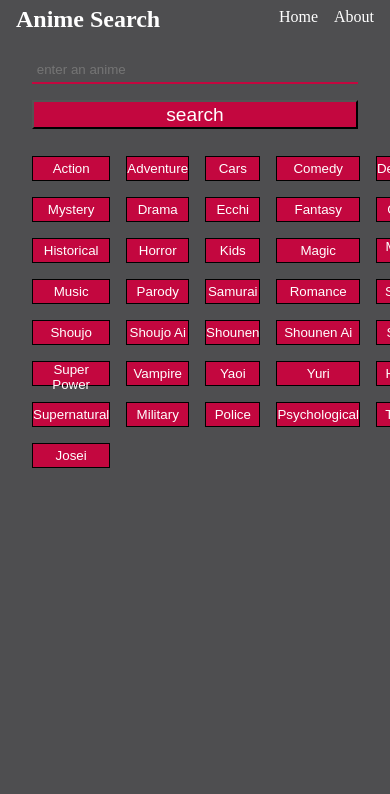
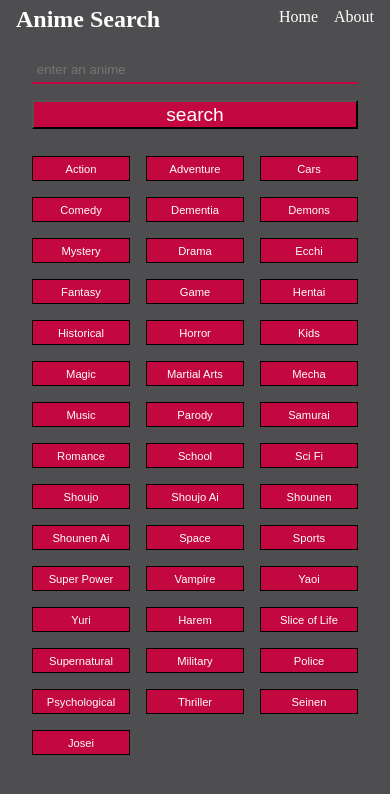
Before and after one commit to SyntaxMotta/AnimeSearch, a React (Create React App) app: page / in a window 390 px wide. Shown: the top 794 px of the page. Built offline with nearby package versions, Linux system fonts and the light colour scheme; the HTML template or start-up script is replaced by a standard one.

Commit message:
responsive tweaks

```diff
--- a/src/App.css
+++ b/src/App.css
@@ -204,3 +204,13 @@ input[type='text']:hover {
     grid-template-columns: repeat(1, 1fr);
   }
 }
+
+@media (max-width: 600px) {
+  .GenreButtons {
+    grid-template-columns: repeat(3, 1fr);
+  }
+
+  .genre-btn {
+    font-size: .7rem;
+  }
+}
```
Also changed, not shown: 1 other file (tests, documents, lock files or other folders).
